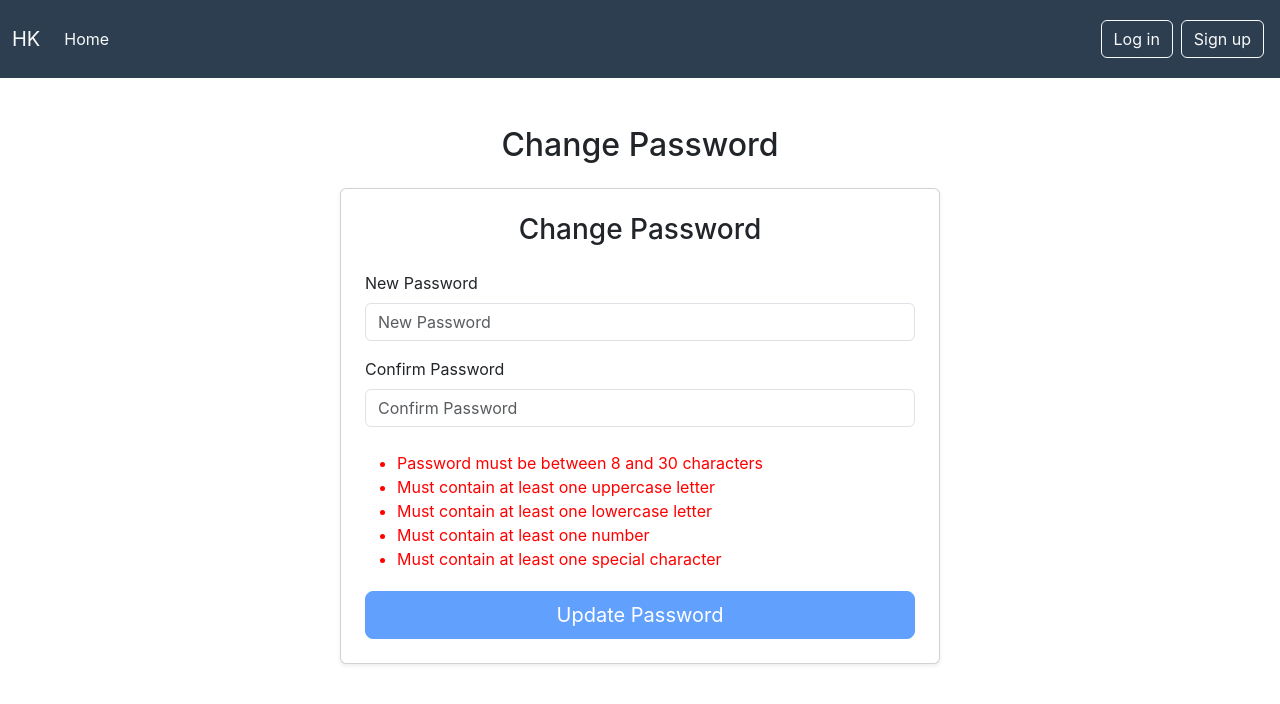
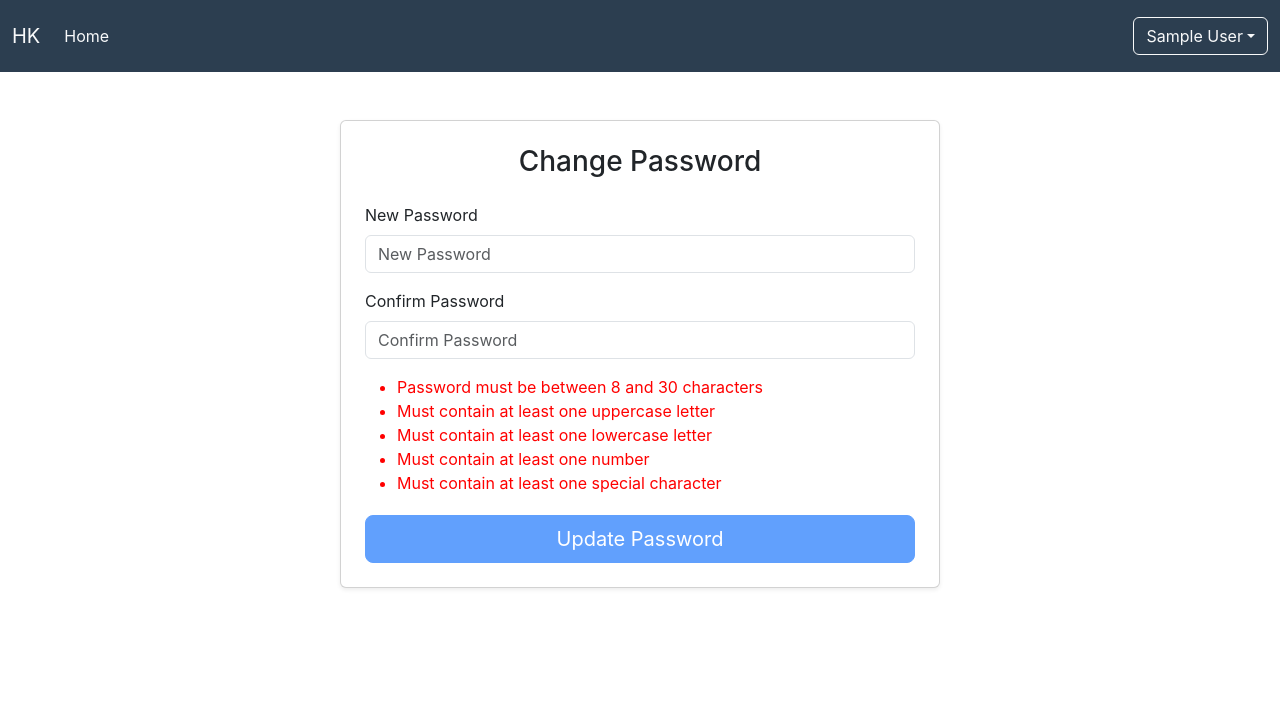
Before and after one commit to HuseyinK0r0glu/SpringAuthentication-Demo, a React (Create React App) app in the folder oauth2-frontend/: page /update-password in a window 1280 px wide. Shown: the top 704 px of the page. Built offline with nearby package versions, Linux system fonts and the light colour scheme; sample sign-in values are in the browser's storage.

Commit message:
password change logic removed from oauth2 user

```diff
--- a/oauth2-frontend/src/Navbar.js
+++ b/oauth2-frontend/src/Navbar.js
@@ -1,10 +1,22 @@
-import { useContext } from "react";
+import { useContext , useEffect} from "react";
 import { NavLink } from "react-router-dom";
 import { Context as UserContext } from "./context/UserContext";
 
 export const Navbar = () => {
 
-  const {state : {user}} = useContext(UserContext);
+  const {state , setUser} = useContext(UserContext);
+
+  const user = state.user;
+
+    useEffect(() => {
+      const userFromStorage = localStorage.getItem("user");
+      if(userFromStorage){
+        const parsedUser = JSON.parse(userFromStorage);
+        if(!state.user || state.user.id !== parsedUser.id){
+          setUser(parsedUser);
+        }
+      }
+    },[]);
 
   return (
     <nav className="navbar navbar-expand-lg navbar-dark py-3" style={{ backgroundColor: "#2c3e50" }}>
--- a/oauth2-frontend/src/screens/SettingsPage.js
+++ b/oauth2-frontend/src/screens/SettingsPage.js
@@ -69,21 +69,21 @@ const SettingsPage = () => {
                     <i className="fas fa-user-edit me-2"></i> Update Username
                   </button>
 
+                  {!state.user?.provider && (
                       <button
                         className="btn btn-secondary btn-lg w-100 mt-3"
                         onClick={() => navigate("/update-password")}
                       >
                         <i className="fas fa-key me-2"></i> Update Password
                       </button>
+                  )}
 
-                  {state.user.provider !== null && (
                   <button
                       className="btn btn-info btn-lg w-100 mt-3"
                       onClick={() => navigate("/upload-profile-picture")}
                     >
                       <i className="fas fa-image me-2"></i> Change Profile Picture
                   </button>
-                  )}
 
                   <button
                     className="btn btn-danger btn-lg w-100 mt-3"
--- a/oauth2-frontend/src/screens/updateFlow/updatePasswordPage.js
+++ b/oauth2-frontend/src/screens/updateFlow/updatePasswordPage.js
@@ -1,4 +1,4 @@
-import { useState,useContext } from "react";
+import { useState,useContext, useEffect } from "react";
 import { Context as UserContext } from "../../context/UserContext";
 import { useNavigate } from "react-router-dom";
 import PasswordValidation from "../../components/PasswordValidation";
@@ -81,11 +81,16 @@ const UpdatePasswordPage = () => {
 
     return(
         <div className="container mt-5">
-            <h2 className="text-center mb-4">Change Password</h2>
 
             <div className="card p-4 shadow-sm" style={{ maxWidth: "600px", margin: "auto" }}>
                 <h3 className="text-center mb-4">Change Password</h3>
 
+                {state.user?.provider ? (
+                    <div className="alert alert-info text-center">
+                        You logged in via <strong>{state.user.provider}</strong>, so you cannot change your password.
+                    </div>
+                ) : (
+                    <div>
                         <div className="form-group mb-3">
                         <label htmlFor="password" className="form-label">New Password</label>
                         <input
@@ -129,6 +134,8 @@ const UpdatePasswordPage = () => {
                         <p className="text-success mt-2">{message}</p>
                         )}
                     </div>
+                )}
+            </div>
         </div>
     );
 }
```
Lines whose indentation alone changed are shown as unchanged.
